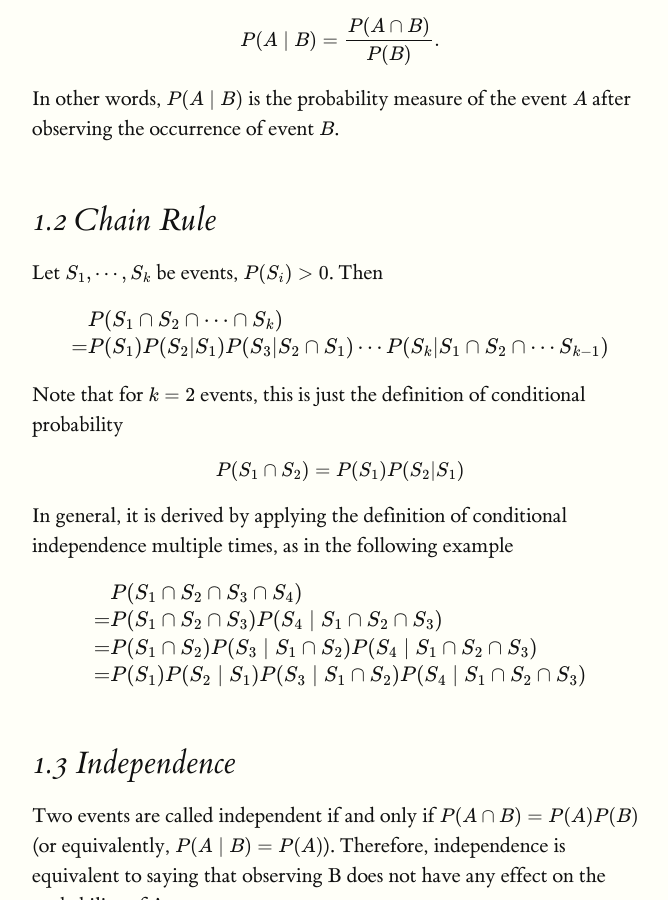
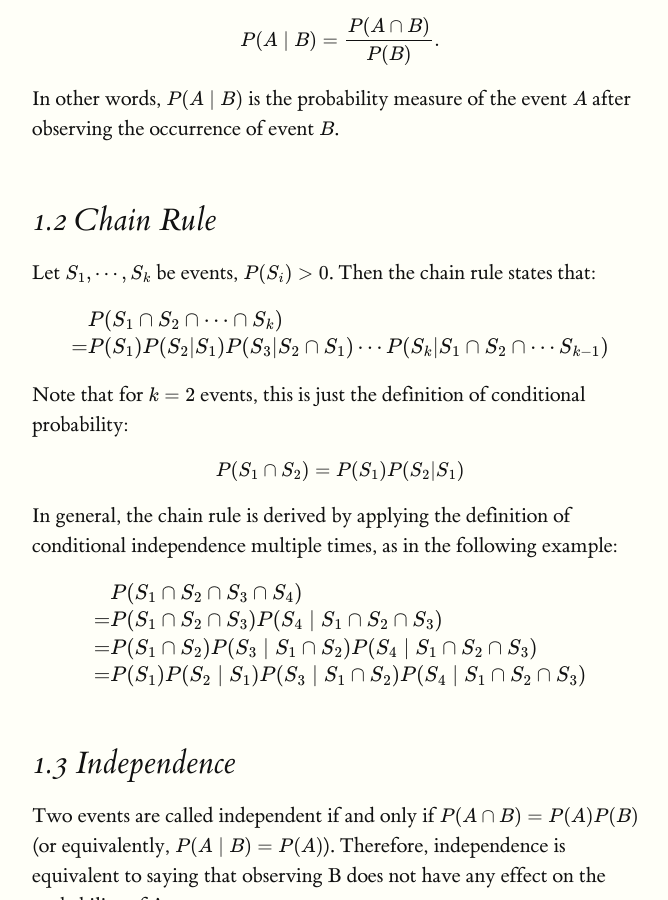
Before and after one commit to ermongroup/cs228-notes, a Jekyll site: the page built from preliminaries/probabilityreview/index.md, in a window 1280 px wide and 900 px high, scrolled down 1781 px. Shown: the whole window, without its empty margins (128-796 px from the left). Built offline with Jekyll 4.4.1, drawn with Linux system fonts in a browser that asks for light colours; formulas are drawn with MathJax 3.

Commit message:
Clarifying wording in the chain rule explanation
The "it" was potentially ambiguous here; just tidied up some of the language.

```diff
--- a/preliminaries/probabilityreview/index.md
+++ b/preliminaries/probabilityreview/index.md
@@ -39,7 +39,7 @@ event $$B$$.
 
 ## 1.2 Chain Rule
 
-Let $$S_1, \cdots, S_k$$ be events, $$P(S_i) >0$$. Then
+Let $$S_1, \cdots, S_k$$ be events, $$P(S_i) >0$$. Then the chain rule states that:
 
 {% math %}
 \begin{aligned}
@@ -48,13 +48,13 @@ Let $$S_1, \cdots, S_k$$ be events, $$P(S_i) >0$$. Then
 \end{aligned}
 {% endmath %}
 
-Note that for $$k=2$$ events, this is just the definition of conditional probability
+Note that for $$k=2$$ events, this is just the definition of conditional probability:
 
 \begin{equation}
 P(S_1 \cap S_2) = P(S_1) P(S_2 | S_1)
 \end{equation}
 
-In general, it is derived by applying the definition of conditional independence multiple times, as in the following example
+In general, the chain rule is derived by applying the definition of conditional independence multiple times, as in the following example:
 
 {% math %}
 \begin{aligned}
```
